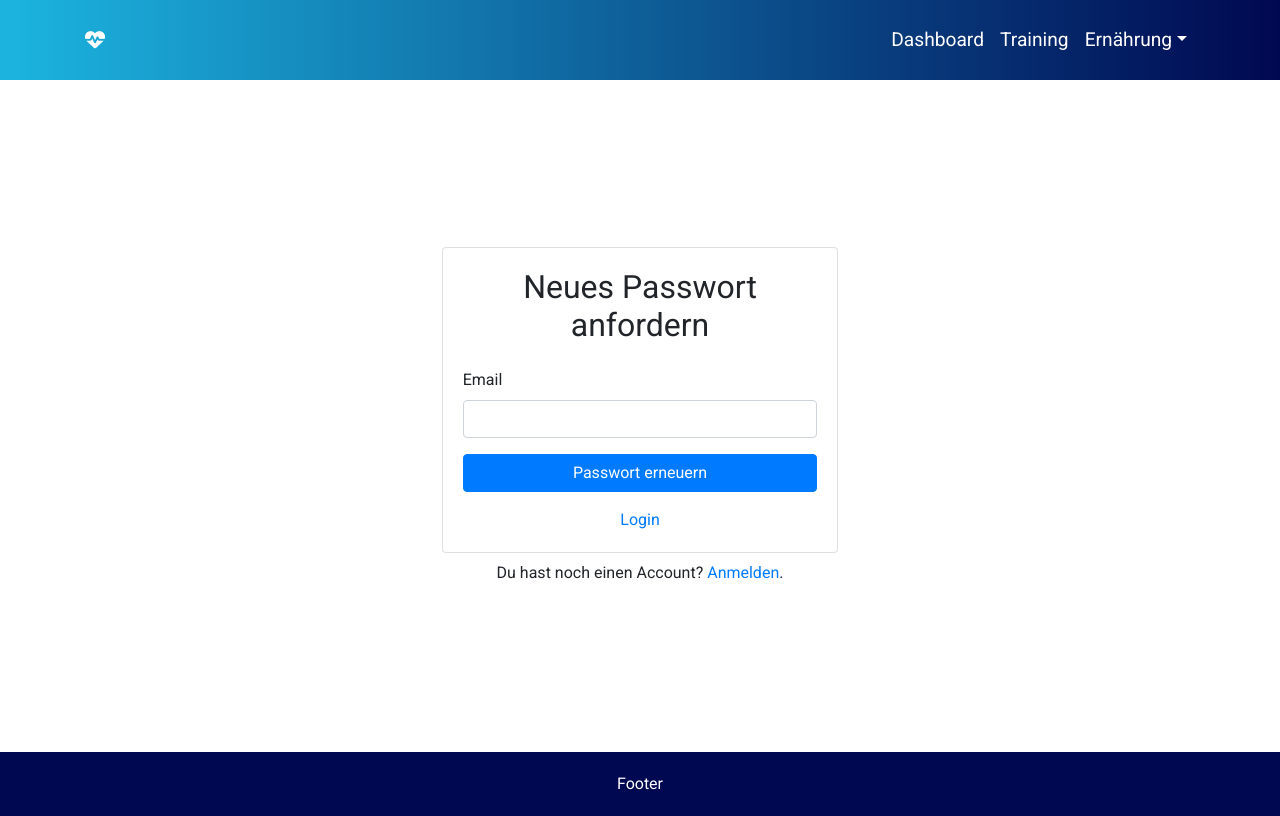
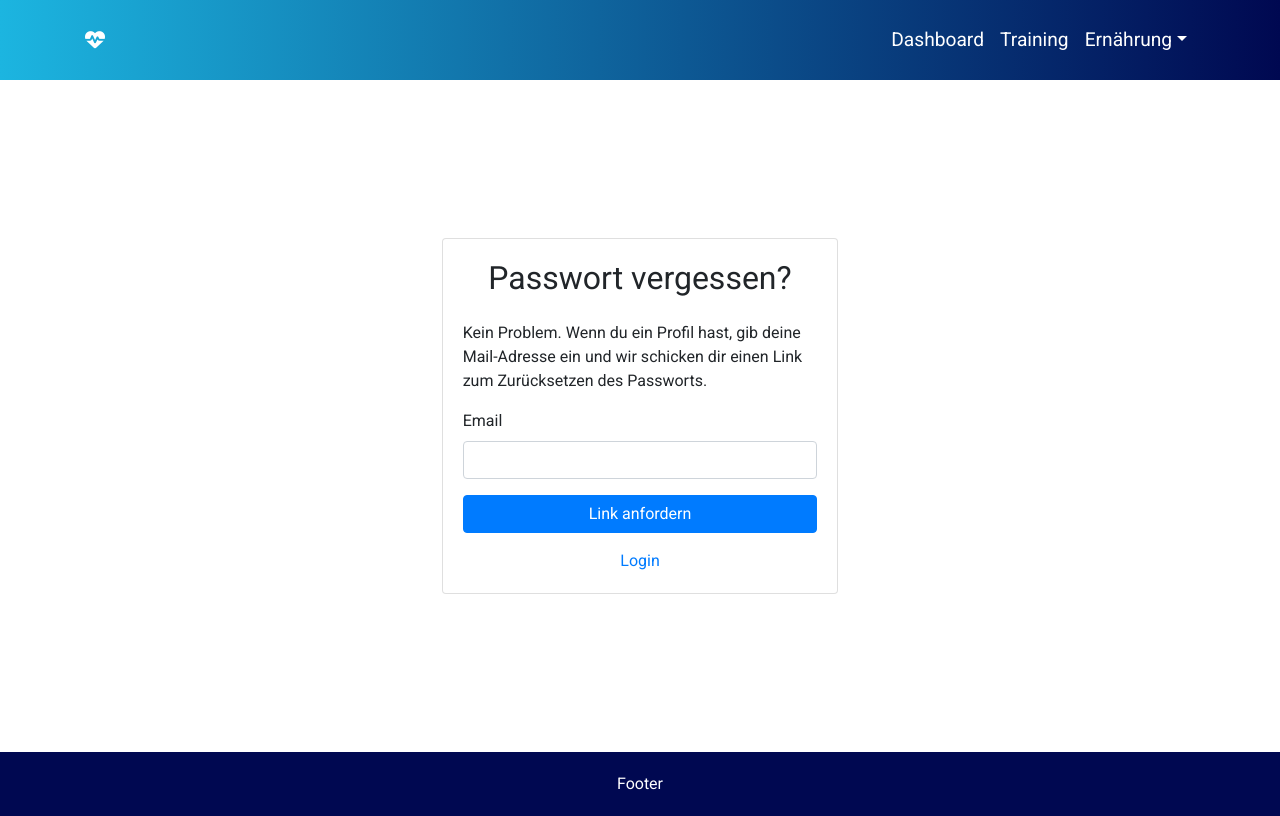
Before and after one commit to raaaaaphaela/mission-fit, a React (Create React App) app: page /forgot-password in a window 1280 px wide. Built offline with nearby package versions, Linux system fonts and the light colour scheme; no server answers.

Commit message:
outcommented SignUp

```diff
--- a/src/components/Pages/ForgotPasswort.js
+++ b/src/components/Pages/ForgotPasswort.js
@@ -30,7 +30,8 @@ const ForgotPasswort = () => {
         <Container id="page-container" className="d-flex flex-column justify-content-center col-md-6 col-lg-4">
             <Card>
                 <Card.Body>
-                    <h2 className="text-center mb-4">Neues Passwort anfordern</h2>
+                    <h2 className="text-center mb-4">Passwort vergessen?</h2>
+                    <p>Kein Problem. Wenn du ein Profil hast, gib deine Mail-Adresse ein und wir schicken dir einen Link zum Zurücksetzen des Passworts.</p>
                     {error && <Alert variant="danger">{error}</Alert>}
                     {message && <Alert variant="success">{message}</Alert>}
                     <Form onSubmit={handleSubmit}>
@@ -39,7 +40,7 @@ const ForgotPasswort = () => {
                             <Form.Control type="email" ref={emailRef} required></Form.Control>
                         </Form.Group>
 
-                        <Button type="submit" className="w-100" disabled={loading}>Passwort erneuern</Button>
+                        <Button type="submit" className="w-100" disabled={loading}>Link anfordern</Button>
                     </Form>
                     <div className="w-100 text-center mt-3">
                         <Link to="/login">Login</Link>
@@ -47,9 +48,9 @@ const ForgotPasswort = () => {
 
                 </Card.Body>
             </Card>
-            <div className="w-100 text-center mt-2">
-                Du hast noch einen Account? <Link to="/signup">Anmelden</Link>.
-            </div>
+            {/* <div className="w-100 text-center mt-2">
+                Du hast noch keinen Account? <Link to="/signup">Anmelden</Link>.
+            </div> */}
 
         </Container>
     )
```
